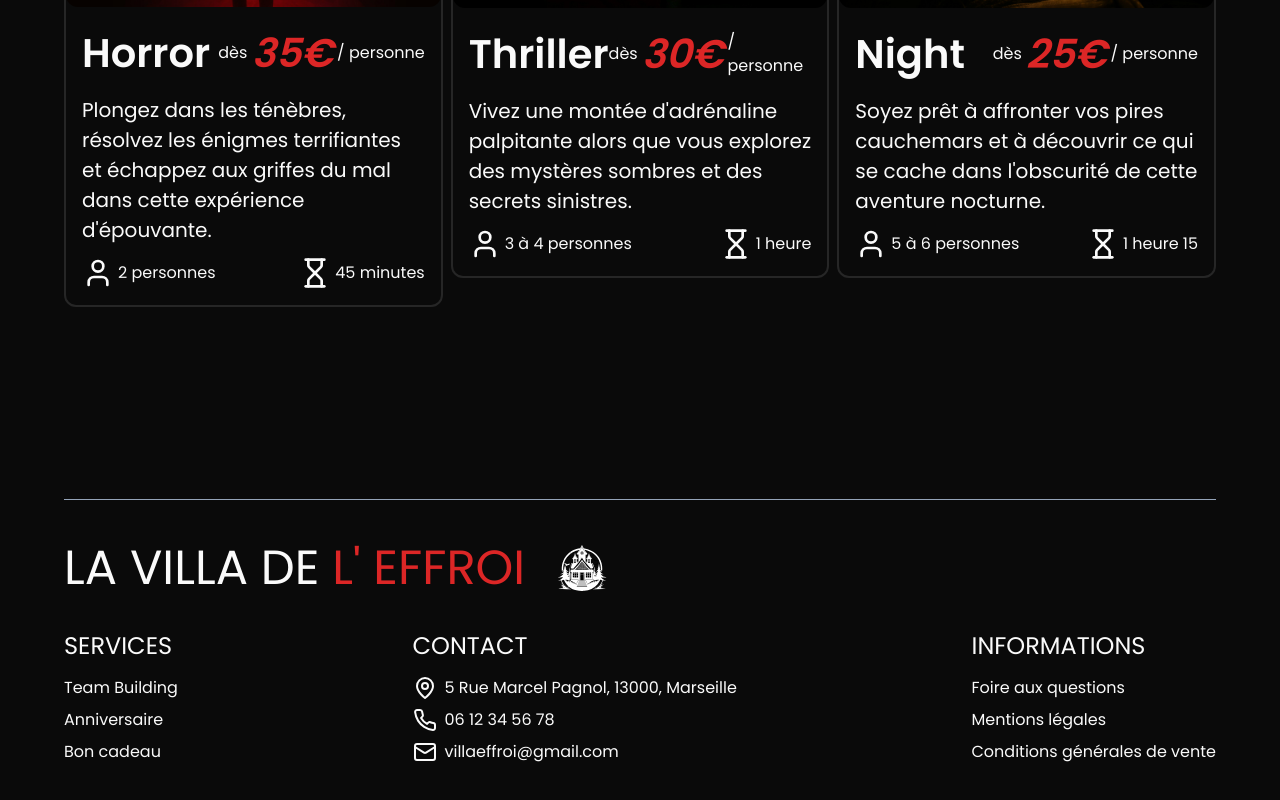
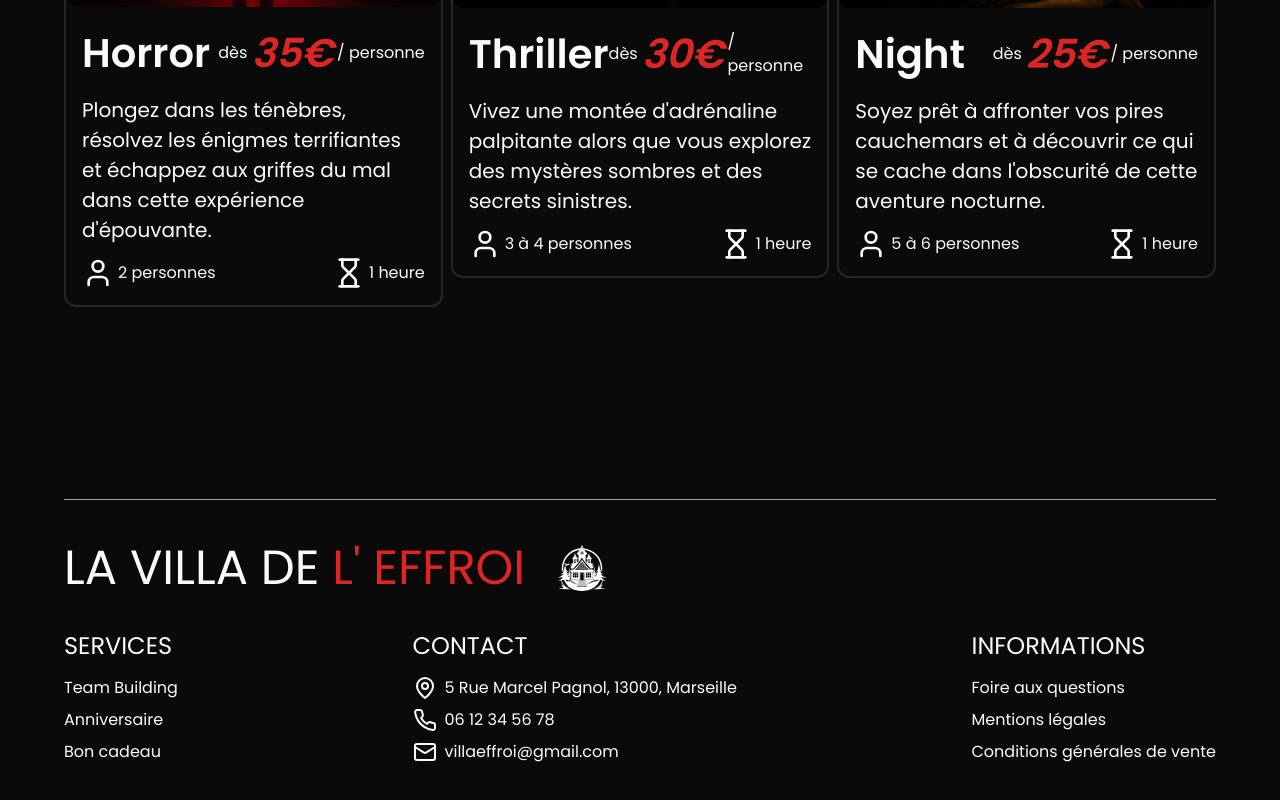
Before and after one commit to SebastienLaurentt/Escape-Game, a Next.js app: page /experiences in a window 1280 px wide. Shown: the part 726-1526 px from the top of the page. Built offline with nearby package versions, Linux system fonts and the light colour scheme.

Commit message:
update data

```diff
--- a/data/experienceData.ts
+++ b/data/experienceData.ts
@@ -11,7 +11,7 @@ const experienceData = [
     description:
       "Plongez dans les ténèbres, résolvez les énigmes terrifiantes et échappez aux griffes du mal dans cette expérience d'épouvante.",
     peopleNumber: "2 personnes",
-    duration: "45 minutes",
+    duration: "1 heure",
   },
   {
     src: ThrillerImg,
@@ -31,7 +31,7 @@ const experienceData = [
     description:
       "Soyez prêt à affronter vos pires cauchemars et à découvrir ce qui se cache dans l'obscurité de cette aventure nocturne.",
     peopleNumber: "5 à 6 personnes",
-    duration: "1 heure 15",
+    duration: "1 heure",
   },
 ];
 
```
